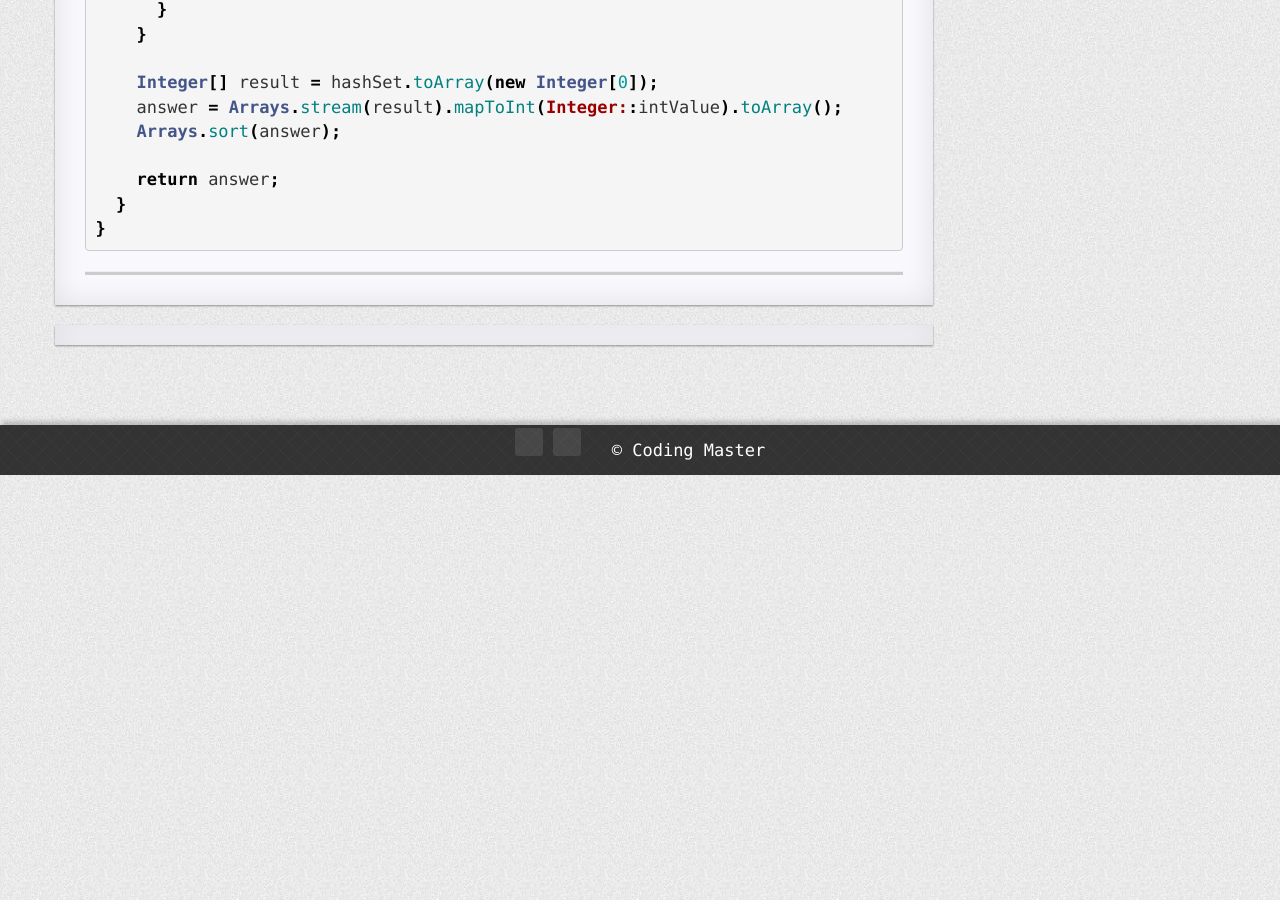
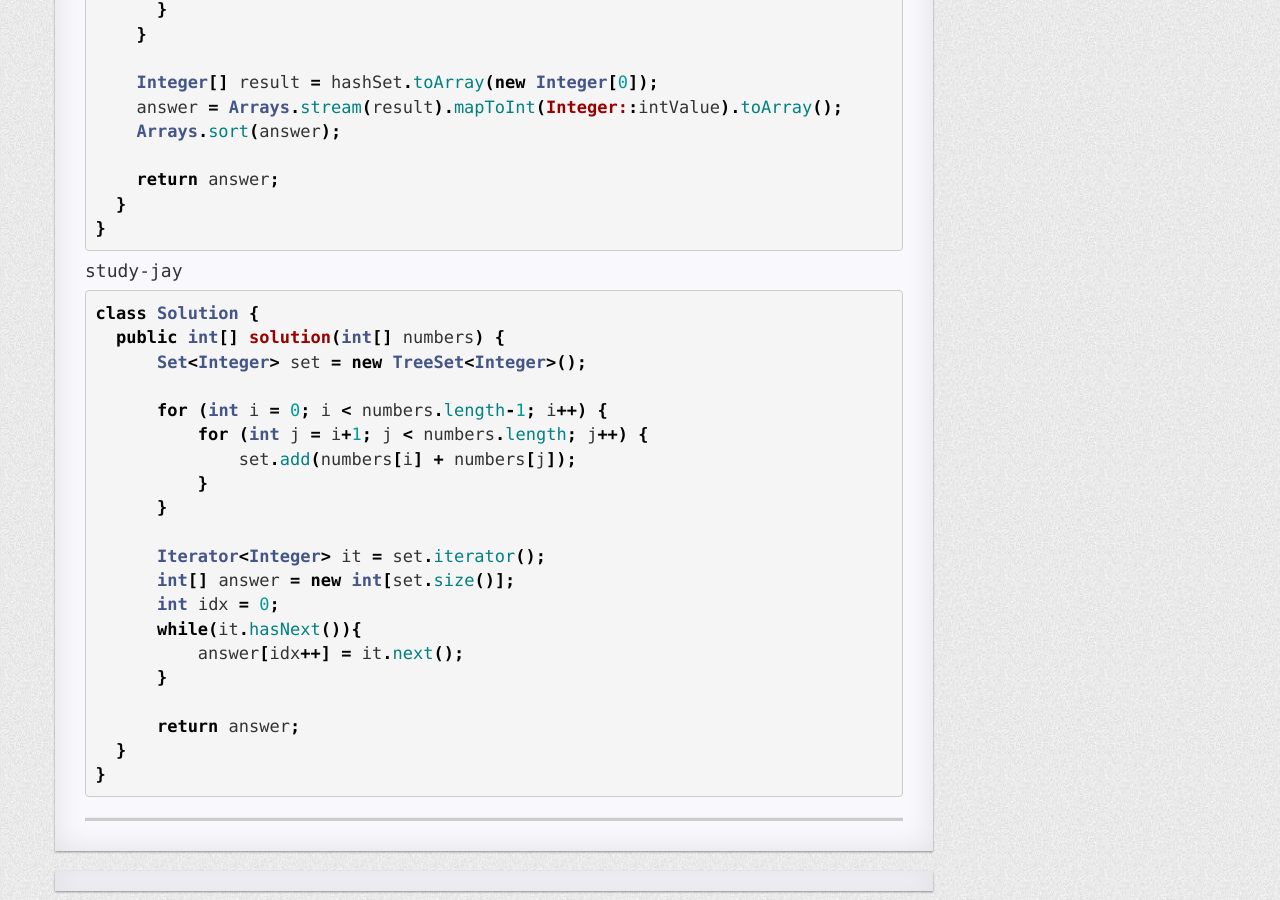
Before and after one commit to COMA-coding-master/COMA-coding-master.github.io, a Jekyll site: the page built from _posts/2022-01-02-두개뽑아서더하기.md, in a window 1280 px wide and 900 px high, scrolled down 2551 px. Built offline with Jekyll 4.4.1, drawn with Linux system fonts in a browser that asks for light colours; nearby versions of some CDN libraries; comment, search, counter and statistics services are not loaded; a style sheet for code colours, icons or effects is not loaded; before the commit the page ends 3026 px from its top, so only the background shows below that.

Commit message:
두개 뽑아서 더하기

````diff
--- a/_posts/2022-01-02-두개뽑아서더하기.md
+++ b/_posts/2022-01-02-두개뽑아서더하기.md
@@ -125,3 +125,28 @@ class Solution {
   }
 }
 ```
+
+#### study-jay
+
+```java
+class Solution {
+  public int[] solution(int[] numbers) {
+      Set<Integer> set = new TreeSet<Integer>();
+
+      for (int i = 0; i < numbers.length-1; i++) {
+          for (int j = i+1; j < numbers.length; j++) {
+              set.add(numbers[i] + numbers[j]);
+          }
+      }
+
+      Iterator<Integer> it = set.iterator();
+      int[] answer = new int[set.size()];
+      int idx = 0;
+      while(it.hasNext()){
+          answer[idx++] = it.next();
+      }
+
+      return answer;
+  }
+}
+```
````
